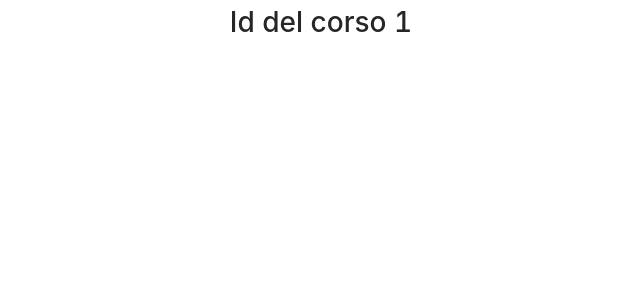
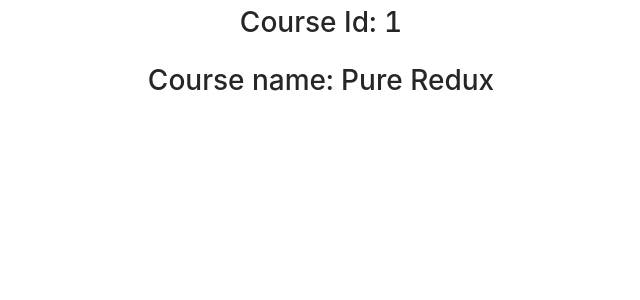
Before and after one commit to GersonEC/courses-platform, a React (Create React App) app: page /courses/1 in a window 1280 px wide. Shown: the top 300 px of the page, without its empty margins (319-959 px from the left). Built offline with nearby package versions, Linux system fonts and the light colour scheme; data requests are answered from the project's data file.

Commit message:
Add 404 page. Update Course detail page.

```diff
--- a/db.json
+++ b/db.json
@@ -1,24 +1,14 @@
 {
   "courses": [
     {
-      "name": "Pure Reudx",
-      "price": "123",
+      "name": "Pure Redux",
+      "price": "12",
       "id": 1
     },
     {
       "name": "Pure React",
-      "price": "15",
+      "price": "32",
       "id": 2
-    },
-    {
-      "name": "English",
-      "price": "32",
-      "id": 3
-    },
-    {
-      "name": "Italian",
-      "price": "23",
-      "id": 4
     }
   ]
 }
--- a/src/App.tsx
+++ b/src/App.tsx
@@ -2,6 +2,7 @@ import React from "react";
 import { BrowserRouter as Router, Switch, Route } from "react-router-dom";
 import "./App.css";
 import { CourseDetail } from "./components/Courses/CourseDetail";
+import { Page404 } from "./pages/404.page";
 import CoursePage from "./pages/Course.page";
 
 const Routes = () => {
@@ -12,6 +13,9 @@ const Routes = () => {
       </Route>
       <Route path="/courses/:courseId">
         <CourseDetail />
+      </Route>
+      <Route path="/*">
+        <Page404 />
       </Route>
     </Switch>
   );
--- a/src/components/Courses/CourseDetail.tsx
+++ b/src/components/Courses/CourseDetail.tsx
@@ -1,4 +1,12 @@
+import { useEffect } from "react";
+import { useState } from "react";
 import { useParams } from "react-router-dom";
+import { useAppDispatch, useAppSelector } from "../../app/hooks";
+import {
+  loadCourses,
+  selectCourses,
+} from "../../features/courses/coursesSlice";
+import { Course } from "../../utils/models";
 
 interface ParamTypes {
   courseId: string;
@@ -6,5 +14,43 @@ interface ParamTypes {
 
 export const CourseDetail = () => {
   const { courseId } = useParams<ParamTypes>();
-  return <h1>Id del corso {courseId}</h1>;
+  const courses = useAppSelector(selectCourses);
+  const [currentCourse, setCurrentCourse] = useState<Course>();
+  const [courseFound, setCourseFound] = useState<boolean | null>(null);
+  const dispatch = useAppDispatch();
+
+  useEffect(() => {
+    dispatch(loadCourses());
+  }, []);
+
+  useEffect(() => {
+    if (courses.length > 0) {
+      const course = courses.find((c) => c.id === parseInt(courseId));
+      if (course) {
+        setCurrentCourse(course);
+        setCourseFound(true);
+      } else {
+        setCourseFound(false);
+      }
+    }
+  }, [courseId, courses]);
+
+  if (!currentCourse && courseFound === null) {
+    return <h1>Loading Course...</h1>;
+  }
+
+  if (!currentCourse && courseFound === false) {
+    return <h1>Course doesn't found</h1>;
+  }
+
+  return (
+    <div>
+      {currentCourse && (
+        <>
+          <h1>Course Id: {currentCourse.id}</h1>
+          <h1>Course name: {currentCourse.name}</h1>
+        </>
+      )}
+    </div>
+  );
 };
--- a/src/components/Courses/Courses.container.tsx
+++ b/src/components/Courses/Courses.container.tsx
@@ -36,16 +36,17 @@ export function CourseContainer() {
     return <h1>Something went wrong :(</h1>;
   }
 
+  if (courses.length === 0) {
+    return <h1>Loading courses...</h1>;
+  }
+
   return (
     <div>
-      {courses.length > 0 ? (
       <div>
         <h1>Your Courses</h1>
         <button style={{ height: "2rem" }} onClick={showModal}>
           Add new Course
         </button>
-          {courses.map((course: CourseModel) => (
-            <div key={course.id}>
         <div
           style={{
             display: "inline-flex",
@@ -57,13 +58,12 @@ export function CourseContainer() {
             <NewCourse />
           </Modal>
         </div>
+        {courses.map((course: CourseModel) => (
+          <div style={{ marginTop: "2rem" }} key={course.id}>
             <Course course={course} />
           </div>
         ))}
       </div>
-      ) : (
-        <NewCourse />
-      )}
     </div>
   );
 }
--- /dev/null
+++ b/src/pages/404.page.tsx
@@ -0,0 +1,10 @@
+import { Link } from "react-router-dom";
+
+export const Page404 = () => {
+  return (
+    <div>
+      <h1> 404: This page doesn't exist. </h1>
+      <Link to="/">Go back to home.</Link>
+    </div>
+  );
+};
--- a/src/pages/Course.page.tsx
+++ b/src/pages/Course.page.tsx
@@ -1,6 +1,4 @@
-import { useAppSelector } from "../app/hooks";
 import { CourseContainer } from "../components/Courses/Courses.container";
-import { selectCoursesStatus } from "../features/courses/coursesSlice";
 
 const CoursePage = () => {
   return (
```
Lines whose indentation alone changed are shown as unchanged.
